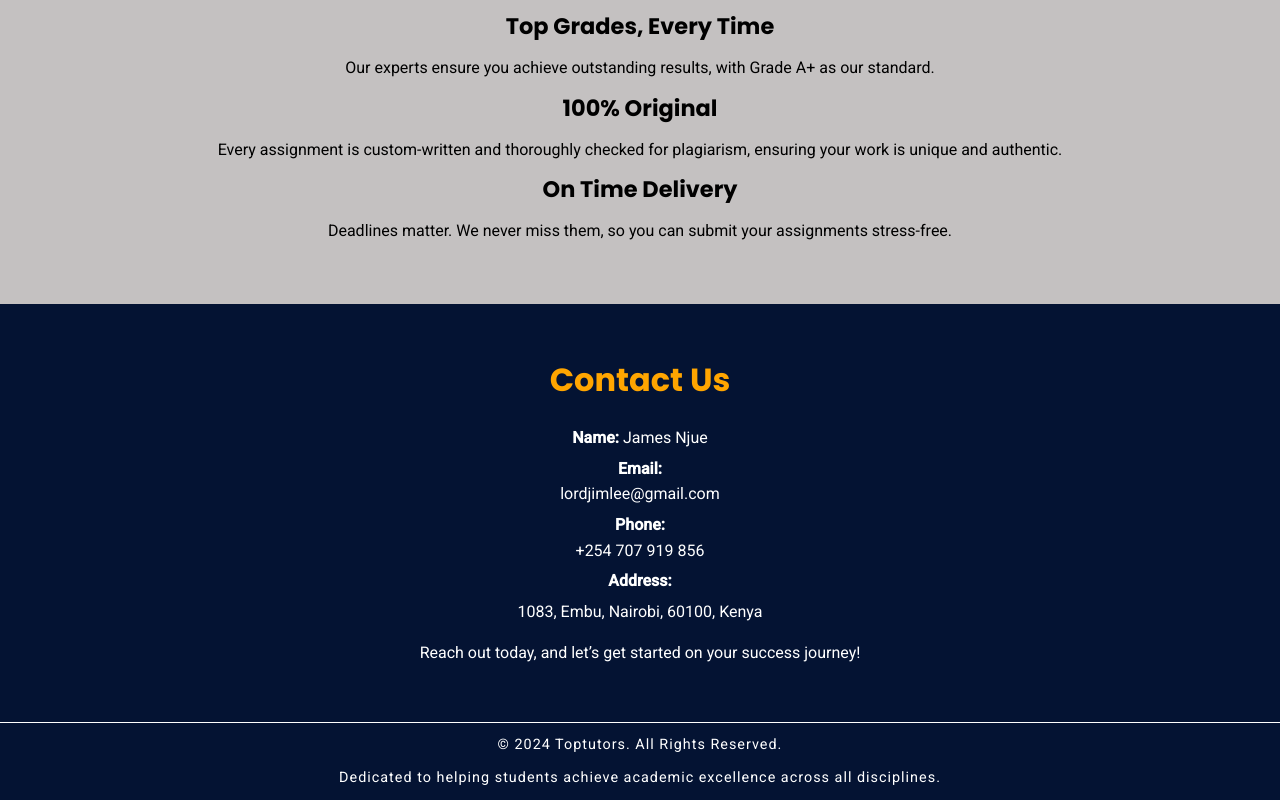
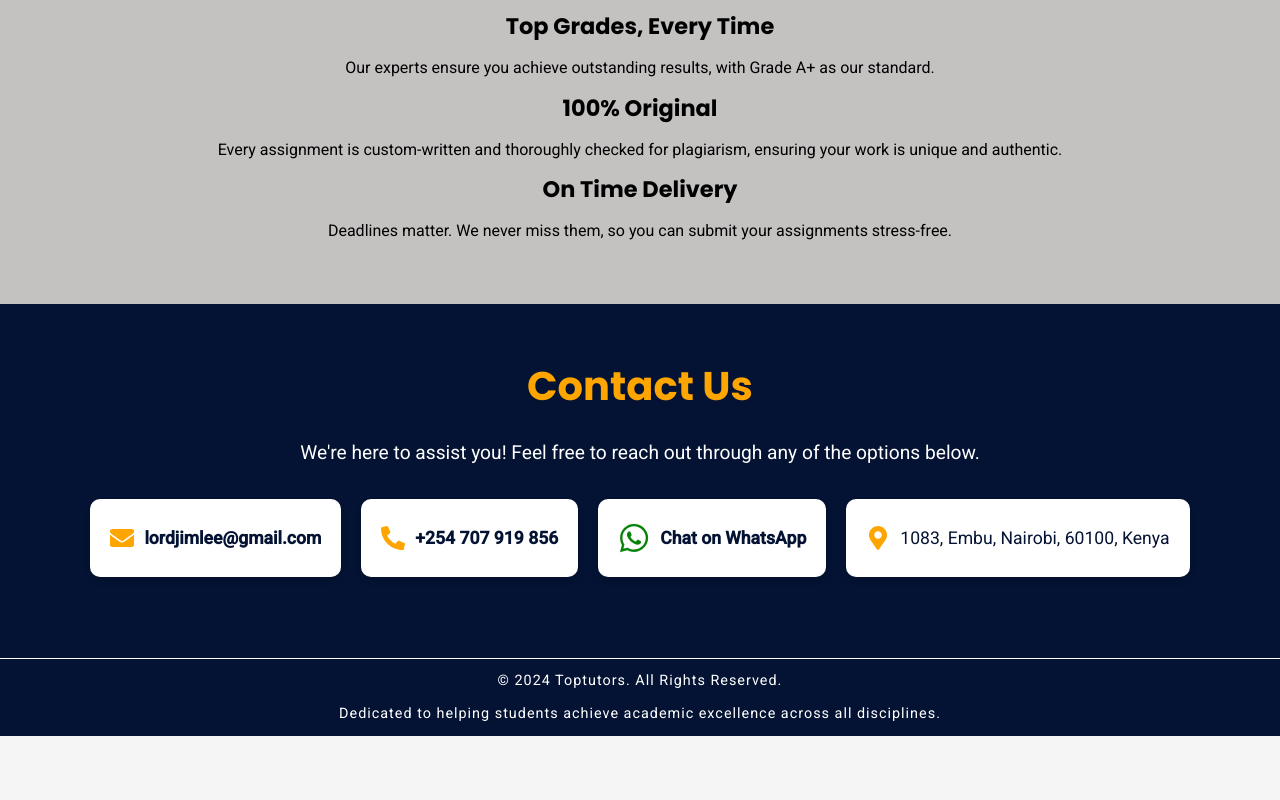
Before and after one commit to Davey0076/client-portfolio-one, a React (Vite) app: page / in a window 1280 px wide. Shown: the part 1249-2049 px from the top of the page. After the commit the page ends 1985 px from the top, so only its background shows below. Built offline with nearby package versions, Linux system fonts and the light colour scheme.

Commit message:
updated contact section

```diff
--- a/src/components/Contact/Contact.css
+++ b/src/components/Contact/Contact.css
@@ -1,57 +1,67 @@
-.contact {
-  padding: 50px 40px;
+.contact-section {
+  padding: 50px 20px;
   background-color: #041333;
   color: white;
   text-align: center;
 }
 
-.contact h2 {
-  font-size: 2rem;
+.contact-section h2 {
+  font-size: 2.5rem;
   color: orange;
   margin-bottom: 20px;
-  animation: zoomIn 1s ease;
 }
 
-.contact p {
-  font-size: 1rem;
-  margin: 5px 0;
-  opacity: 0;
-  animation: fadeIn 1s ease forwards;
+.contact-intro {
+  font-size: 1.2rem;
+  margin-bottom: 30px;
 }
 
-.contact p:nth-child(2) {
-  animation-delay: 0.2s;
+.contact-details {
+  display: flex;
+  flex-wrap: wrap;
+  justify-content: center;
+  gap: 20px;
+  margin-bottom: 30px;
 }
 
-.contact p:nth-child(3) {
-  animation-delay: 0.4s;
+.contact-item {
+  display: flex;
+  align-items: center;
+  gap: 10px;
+  background: white;
+  padding: 15px 20px;
+  border-radius: 10px;
+  box-shadow: 0px 4px 6px rgba(0, 0, 0, 0.1);
+  transition: transform 0.3s, box-shadow 0.3s;
 }
 
-.contact p:nth-child(4) {
-  animation-delay: 0.6s;
+.contact-item:hover {
+  transform: translateY(-5px);
+  box-shadow: 0px 6px 12px rgba(0, 0, 0, 0.15);
 }
 
-.contact p:nth-child(5) {
-  animation-delay: 0.8s;
+.contact-icon {
+  font-size: 1.5rem;
+  color: orange;
 }
 
-/* Animations */
-@keyframes zoomIn {
-  from {
-    transform: scale(0.8);
-    opacity: 0;
-  }
-  to {
-    transform: scale(1);
-    opacity: 1;
-  }
+.whatsapp-icon {
+  color: green;
 }
 
-@keyframes fadeIn {
-  from {
-    opacity: 0;
-  }
-  to {
-    opacity: 1;
-  }
+.contact-link {
+  font-size: 1.1rem;
+  font-weight: bold;
+  text-decoration: none;
+  color: #041333;
+  transition: color 0.3s;
 }
+
+.contact-link:hover {
+  color: orange;
+}
+
+.contact-text {
+  font-size: 1.1rem;
+  color: #041333;
+}
--- a/src/components/Contact/Contact.jsx
+++ b/src/components/Contact/Contact.jsx
@@ -1,39 +1,54 @@
 import React from 'react';
 import './Contact.css';
+import { FaEnvelope, FaPhoneAlt, FaMapMarkerAlt, FaWhatsapp } from 'react-icons/fa';
 
 function Contact() {
   return (
-    <section id="contact" className="contact">
+    <section id="contact" className="contact-section">
       <h2>Contact Us</h2>
+      <p className="contact-intro">
+        We're here to assist you! Feel free to reach out through any of the options below.
+      </p>
       <div className="contact-details">
-        <p>
-          <strong>Name:</strong> James Njue
-        </p>
-        <p>
-          <strong>Email:</strong> <br />
+        {/* Email */}
+        <div className="contact-item">
+          <FaEnvelope className="contact-icon" />
           <a href="mailto:lordjimlee@gmail.com" className="contact-link">
             lordjimlee@gmail.com
           </a>
-        </p>
-        <p>
-          <strong>Phone:</strong> <br />
+        </div>
+
+        {/* Phone */}
+        <div className="contact-item">
+          <FaPhoneAlt className="contact-icon" />
+          <a href="tel:+254707919856" className="contact-link">
+            +254 707 919 856
+          </a>
+        </div>
+
+        {/* WhatsApp */}
+        <div className="contact-item">
+          <FaWhatsapp className="contact-icon whatsapp-icon" />
           <a
             href="https://wa.me/254707919856?text=Hi,%20I%20need%20help%20with%20my%20assignment!"
             target="_blank"
             rel="noopener noreferrer"
-            className="contact-link whatsapp-link"
+            className="contact-link"
           >
-            +254 707 919 856
+            Chat on WhatsApp
           </a>
-        </p>
-        <p>
-          <strong>Address:</strong>
-          <p>
+        </div>
+
+        {/* Address */}
+        <div className="contact-item">
+          <FaMapMarkerAlt className="contact-icon" />
+          <p className="contact-text">
             1083, Embu, Nairobi, 60100, Kenya
           </p>
-        </p>
+        </div>
       </div>
-      <p style={{ marginTop: '1rem' }}>Reach out today, and let’s get started on your success journey!</p>
+
+
     </section>
   );
 }
```
